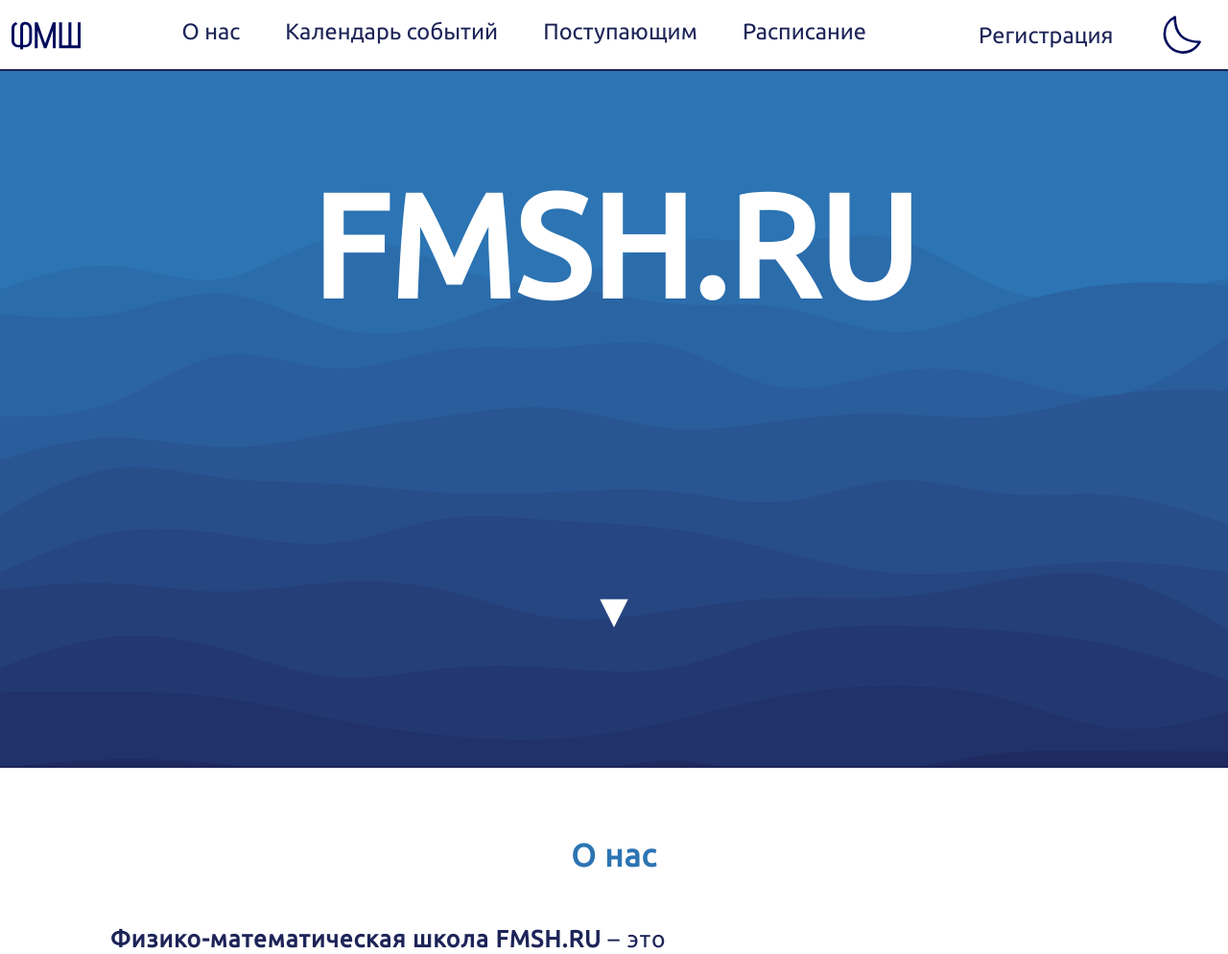
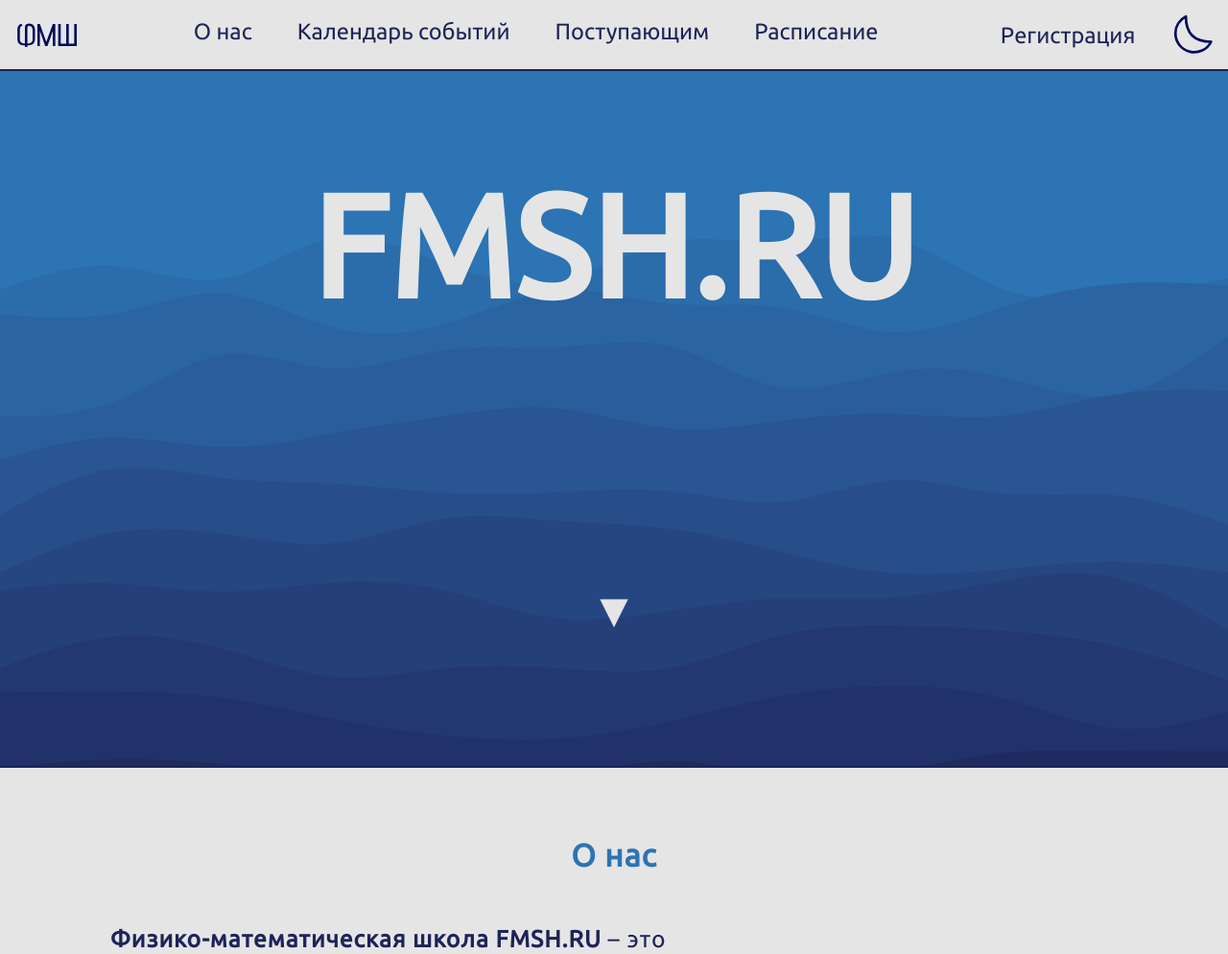
Before and after one commit to Rokoel/fmsh, a PHP site: page /index.php in a window 1280 px wide. Shown: the top 994 px of the page at 96% size. Run offline with PHP 8.4, Linux system fonts and the light colour scheme.

Commit message:
Fixed visual bugs and improved accessibility; theme-switcher now changes from sun to the moon and back

```diff
--- a/common-files/css/global-styles.css
+++ b/common-files/css/global-styles.css
@@ -134,7 +134,8 @@ html, body {
 :root {
     --dark-blue: #1d2458;
     --blue: #2C74B3;
-    --white: #ffffff;
+    --lighter-blue: #75BFFF;
+    --white: #d4d5df;
     --pastel-red: #CF6679;
     --pastel-dark-blue: #216694;
     --pastel-light-blue: #348ddb;
--- a/common-files/css/header-styles.css
+++ b/common-files/css/header-styles.css
@@ -140,7 +140,6 @@
 }
 /* HEADER STYLING */
 #header-replacer {
-    background-color: var(--white);
     width: 100%;
     height: var(--header-height);
 }
@@ -149,6 +148,7 @@ header {
     flex-direction: row;
     justify-content: space-between;
     align-content: center;
+    align-items: center;
 
     z-index: 3;
 
@@ -214,7 +214,7 @@ nav#mobile-navbar {
 .dropdown:hover, .dropdown:focus, .dropdown:focus-within {
     background-color: var(--dark-blue);
 }
-.dropbtn:hover > a, .dropdown:focus > div > a, .dropdown:focus-within > div > a {
+.dropbtn:hover > a, .dropdown:hover > .dropbtn > a, .dropdown:focus > div > a, .dropdown:focus-within > div > a {
     color: var(--white);
 }
 nav#desktop-navbar a {
@@ -224,7 +224,7 @@ nav#desktop-navbar a {
 .dropdown-content {
     display: none;
     position: absolute;
-    z-index: 1;
+    z-index: 4;
     border-radius: 0 0 0.2em 0.2em;
     border-bottom: 2px solid var(--dark-blue);
     border-right: 2px solid var(--dark-blue);
@@ -253,6 +253,24 @@ nav#desktop-navbar a {
     background-color: var(--dark-blue);
     color: var(--white);
 }
+#register, #register-holder {
+    height: 100%;
+    display: inline-flex;
+    align-items: center;
+}
+#main-page-redirector {
+    padding: 0;
+    width: 3rem;
+    height: 2.5rem;
+    display: inline-flex;
+    align-items: center;
+}
+#theme-switcher {
+    padding: 0;
+    width: 2rem;
+    height: 2rem;
+}
 #register {
-    padding: var(--vertical-proportional-small-padding);
+    padding-left: var(--proportional-small-padding);
+    padding-right: var(--proportional-small-padding);
 }
--- a/common-files/js/theme-setup.js
+++ b/common-files/js/theme-setup.js
@@ -1,9 +1,16 @@
+if (window.matchMedia && window.matchMedia('(prefers-color-scheme: dark)').matches && localStorage.getItem("theme") === null) {
+    localStorage.setItem('theme', 'dark');
+    console.log("theme set to dark because of user's OS preference");
+}
+
 window.addEventListener("storage", (e) => {
     if (e.key == 'theme') {
+        console.log("changed the theme from event listener to " + localStorage.getItem("theme"));
         setTheme();
     }
 });
 
+console.log("changed the theme" + localStorage.getItem("theme"));
 setTheme();
 
 var themeSwitcher = document.getElementById("theme-switcher");
@@ -26,12 +33,18 @@ if (themeSwitcher != null && themeSwitcher != undefined) {
  * the css. It's usually called from the switchTheme() function.
  */
 function setTheme() {
+    console.log("Current theme:", localStorage.getItem("theme"));
     var root = document.documentElement;
-    var white_color = "#ffffff";
+    var white_color = "#e5e5e5";
     var dark_color = "#1d2458";
+    var lighter_blue_color = "#75BFFF";
+    var blue_color = "#2C74B3";
     var light_filter = "invert(13%) sepia(42%) saturate(3586%) hue-rotate(220deg) brightness(86%) contrast(127%)";
     var dark_filter = "invert(100%) sepia(5%) saturate(19%) hue-rotate(180deg) brightness(106%) contrast(105%)";
     var header = document.getElementsByTagName("header")[0];
+    var footer = document.getElementsByTagName("footer")[0];
+    var dark_theme_switcher_svg = '<path d="M12 18C15.3137 18 18 15.3137 18 12C18 8.68629 15.3137 6 12 6C8.68629 6 6 8.68629 6 12C6 15.3137 8.68629 18 12 18Z" stroke="#000000" stroke-width="1.5" stroke-linecap="round" stroke-linejoin="round"></path><path d="M22 12L23 12" stroke="#000000" stroke-width="1.5" stroke-linecap="round" stroke-linejoin="round"></path><path d="M12 2V1" stroke="#000000" stroke-width="1.5" stroke-linecap="round" stroke-linejoin="round"></path><path d="M12 23V22" stroke="#000000" stroke-width="1.5" stroke-linecap="round" stroke-linejoin="round"></path><path d="M20 20L19 19" stroke="#000000" stroke-width="1.5" stroke-linecap="round" stroke-linejoin="round"></path><path d="M20 4L19 5" stroke="#000000" stroke-width="1.5" stroke-linecap="round" stroke-linejoin="round"></path><path d="M4 20L5 19" stroke="#000000" stroke-width="1.5" stroke-linecap="round" stroke-linejoin="round"></path><path d="M4 4L5 5" stroke="#000000" stroke-width="1.5" stroke-linecap="round" stroke-linejoin="round"></path><path d="M1 12L2 12" stroke="#000000" stroke-width="1.5" stroke-linecap="round" stroke-linejoin="round"></path>';
+    var light_theme_switcher_svg = '<path stroke="#000000" stroke-width="1.3" stroke-linecap="round" stroke-linejoin="round" d="M3 11.507a9.493 9.493 0 0 0 18 4.219c-8.507 0-12.726-4.22-12.726-12.726A9.494 9.494 0 0 0 3 11.507Z"></path>';
     var main_block = document.getElementById("main-block");
     var placeholder_text_opacity_light = "0.3";
     var placeholder_text_opacity_dark = "0.7";
@@ -39,23 +52,33 @@ function setTheme() {
     if(localStorage.getItem("theme") === 'dark'){
         root.style.setProperty('--dark-blue', white_color);
         root.style.setProperty('--white', dark_color);
+        root.style.setProperty('--blue', lighter_blue_color);
+        root.style.setProperty('--lighter-blue', blue_color);
         root.style.setProperty('--theme-emoji-bright', dark_filter);
         root.style.setProperty('--theme-emoji-dark', light_filter);
         root.style.setProperty('--placeholder-text-opacity', placeholder_text_opacity_dark);
         root.style.setProperty('--placeholder-text-dark-theme-opacity', placeholder_text_opacity_light);
         if (header != null && header != undefined) {
-            header.style.backgroundColor = "var(--blue)";
+            header.style.backgroundColor = blue_color;
             header.style.color = "var(--white)";
+        }
+        if (footer != null && footer != undefined) {
+            footer.style.backgroundColor = blue_color;
         }
         if (main_block != null && main_block != undefined) {
             main_block.style.backgroundColor = "var(--white)";
             main_block.style.color = "var(--dark-blue)";
             main_block.style.backgroundImage = "url( './index/main_block_bg_dark.svg' )";
         }
+        if (document.getElementById("theme-switcher") != null && document.getElementById("theme-switcher") != undefined) {
+            document.getElementById("theme-switcher").innerHTML = dark_theme_switcher_svg;
+        }
     }
     else {
         root.style.setProperty('--white', white_color);
         root.style.setProperty('--dark-blue', dark_color);
+        root.style.setProperty('--blue', blue_color);
+        root.style.setProperty('--lighter-blue', lighter_blue_color);
         root.style.setProperty('--theme-emoji-bright', light_filter);
         root.style.setProperty('--theme-emoji-dark', dark_filter);
         root.style.setProperty('--placeholder-text-opacity', placeholder_text_opacity_light);
@@ -64,10 +87,16 @@ function setTheme() {
             header.style.backgroundColor = "var(--white)";
             header.style.color = "var(--dark-blue)";
         }
+        if (footer != null && footer != undefined) {
+            footer.style.backgroundColor = "var(--blue)";
+        }
         if (main_block != null && main_block != undefined) {
             main_block.style.backgroundColor = "var(--blue)";
             main_block.style.color = "var(--white)";
             main_block.style.backgroundImage = "url( './index/main_block_bg_light.svg' )";
+        }
+        if (document.getElementById("theme-switcher") != null && document.getElementById("theme-switcher") != undefined) {
+            document.getElementById("theme-switcher").innerHTML = light_theme_switcher_svg;
         }
     }
 }
--- a/header.php
+++ b/header.php
@@ -50,7 +50,7 @@
         </div>
       </div>
     </nav>
-    <div class="horizontal-align-center">
+    <div class="horizontal-align-center" id="register-holder">
       <a href="register.php" id="register">Регистрация</a>
       <svg xmlns="http://www.w3.org/2000/svg" class="x-small-padding logo cursor-pointer colorless" id="theme-switcher" tabindex="0" name="Переключатель темы" role="button" fill="none" viewBox="0 0 24 24" color="#000000"><path stroke="#000000" stroke-width="1.3" stroke-linecap="round" stroke-linejoin="round" d="M3 11.507a9.493 9.493 0 0 0 18 4.219c-8.507 0-12.726-4.22-12.726-12.726A9.494 9.494 0 0 0 3 11.507Z"></path></svg>
     </div>
--- a/index.php
+++ b/index.php
@@ -84,7 +84,7 @@
             <br>
             <br>
             <br>
-            <b>Варианты для решения и более подробную информацию о поступлении можно прочитать на <a href="/entrance.php">странице поступления</a>.</b>
+            <b>Варианты для решения и более подробную информацию о поступлении можно прочитать на <a href="entrance.php">странице поступления</a>.</b>
           </div>
         </div>
       </article>
@@ -177,7 +177,7 @@
           </div>
           <div id="arrow-right" class="arrow" tabindex="0" name="Прокрутить список преподавателей вправо" role="button">&#10095;</div>
         </div>
-        <a href="/teachers.php" class="link-to-more-info">Подробнее</a>
+        <a href="teachers.php" class="link-to-more-info">Подробнее</a>
       </article>
       <hr>
       <article id="calendar-article-holder">
--- a/index/js/teachers-list.js
+++ b/index/js/teachers-list.js
@@ -128,7 +128,7 @@ const teacherList = document.getElementById('teacher-list');
 const teachers = Array.from(teacherList.children);
 const totalTeachers = teachers.length;
 const visibleTeachers = 3;
-let currentNodeIndex = 0;
+let currentNodeIndex = Math.floor((Math.random()*totalTeachers));
 
 const teacherArray = teachers.map(teacher => teacher.cloneNode(true));
 
```
Also changed, not shown: footer.php (indentation only).
